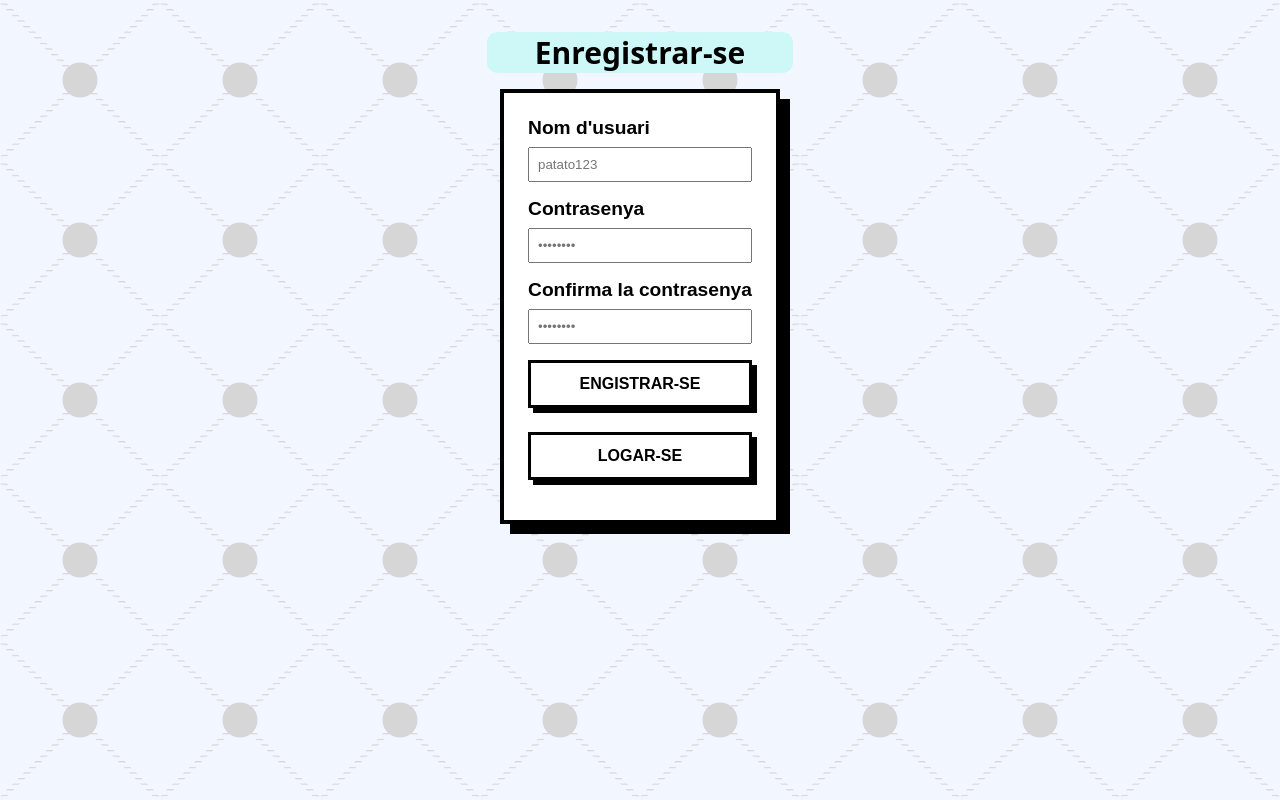
After one commit to danielagmz/Backend-Pt06, a PHP site: page /views/register in a window 1280 px wide. The commit adds this page. Run offline with PHP 8.4, Linux system fonts and the light colour scheme; some libraries are stand-ins or nearby versions.

Commit message:
feat(Login y register.php): Agrega las vistas de register y login

```diff
--- a/public/styles/index.css
+++ b/public/styles/index.css
@@ -193,6 +193,7 @@
     overflow: hidden;
     text-decoration: none;
     margin-bottom: 1rem;
+    cursor: pointer;
 }
 
 .form__button::before {
--- /dev/null
+++ b/views/register.php
@@ -0,0 +1,40 @@
+<!DOCTYPE html>
+<html lang="en">
+
+<head>
+    <meta charset="UTF-8">
+    <meta name="viewport" content="width=device-width, initial-scale=1.0">
+    <?php include('global/estilos.php') ?>
+    <title>Logar-se</title>
+</head>
+
+<body>
+    <div class="container">
+        <main class="content">
+            <div class="content__title">Enregistrar-se</div>
+            <div class="content__body">
+                <form class="form article" action="register" method="POST">
+                    <div class="form__group">
+                        <label class="form__label" for="username">Nom d'usuari</label>
+                        <input class="form__input" placeholder="patato123" type="text" name="username" id="username" required />
+                    </div>
+                    <div class="form__group">
+                        <label class="form__label" for="password">Contrasenya</label>
+                        <input class="form__input" placeholder="••••••••" type="password" name="password" id="password" required />
+                    </div>
+                    <div class="form__group">
+                        <label class="form__label" for="Verifypassword">Confirma la contrasenya</label>
+                        <input class="form__input" placeholder="••••••••" type="password" name="verifypassword" id="verifypassword" required />
+                    </div>
+                    <div class="form__group">
+                        <input class="form__button form__button--mark" type="submit" value="Engistrar-se" />
+                        <a class="form__button form__button--mark" href="index.php?action=login">Logar-se</a>
+                    </div>
+
+                </form>
+            </div>
+        </main>
+    </div>
+</body>
+
+</html>
```
Also changed, not shown: views/login.php (added, +36 -0 lines).
